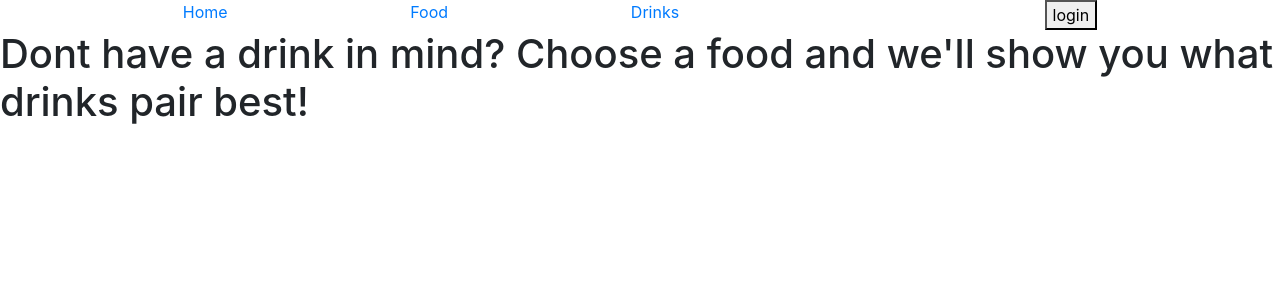
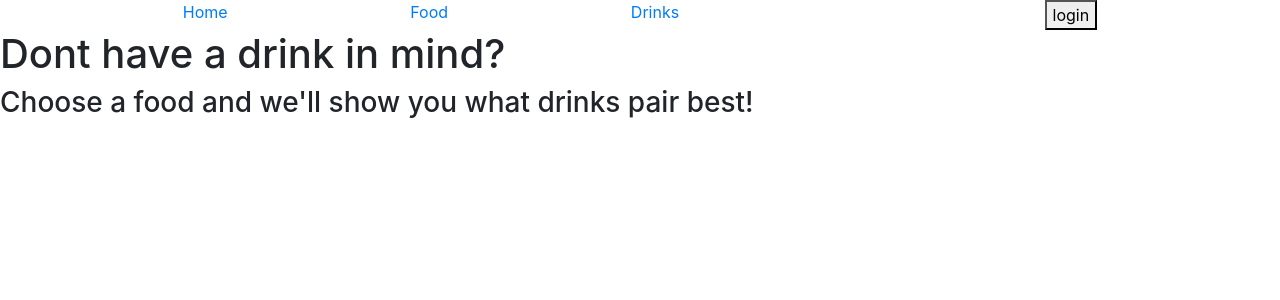
Before and after one commit to Joe-dev13/best-paired, a React (Create React App) app: page /foodChoices in a window 1280 px wide. Shown: the top 300 px of the page. Built offline with nearby package versions, Linux system fonts and the light colour scheme.

Commit message:
fixing up pairs

```diff
--- a/src/actions.js
+++ b/src/actions.js
@@ -7,9 +7,10 @@ export function addToProfile( drinks ) {
     }
 }
 
-export function findPairs() {
+export function findPairs( food ) {
     return{
-        type: actionTypes.FIND_PAIRS
+        type: actionTypes.FIND_PAIRS,
+        payload: food
     }
 }
 
--- a/src/components/FoodPage.jsx
+++ b/src/components/FoodPage.jsx
@@ -3,7 +3,8 @@ import React from 'react'
 export default function FoodPage() {
     return (
         <div>
-            <h1>Dont have a drink in mind? Choose a food and we'll show you what drinks pair best!</h1>
+            <h1>Dont have a drink in mind?</h1>
+            <h3>Choose a food and we'll show you what drinks pair best!</h3>
         </div>
     )
 }
--- a/src/pairs/beerPairs.js
+++ b/src/pairs/beerPairs.js
@@ -2,25 +2,25 @@ export const pairs = [
     {
         name: 'BudLight',
         food:  [
-            'Cheese Burger',
+            'Steakburger with Tangy Caramelized Onions and Herb Butter',
             'Cheese Pizza',
-            'Lemon Pepper'
+            'Smoked Chicken Wings'
         ]
     },
     {
         name: 'Coors Light',
         food:  [
             'Cheese Burger',
-            'Cheese Pizza',
-            'Lemon Pepper'
+            'Cheesy Potato and Kale Gratin With Rye Croutons',
+            'Lemon-Roasted Salmon With Escarole, Asparagus, and Potatoes'
         ]
     },
     {
         name: 'Budweiser',
         food:  [
             'Cheese Burger',
-            'Cheese Pizza',
-            'Lemon Pepper'
+            'Chicken Chimichanga',
+            'Sheet-Pan Crispy Fish Tacos With Chili-Roasted Corn'
         ]
     },
     {
@@ -34,49 +34,49 @@ export const pairs = [
     {
         name: 'Heineken',
         food:  [
-            'Cheese Burger',
+            'Sheet-Pan Crispy Fish Tacos With Chili-Roasted Corn',
             'Cheese Pizza',
-            'Lemon Pepper'
+            'Smoked Chicken Wings'
         ]
     },
     {
         name: 'Blue Moon',
         food:  [
-            'Cheese Burger',
-            'Cheese Pizza',
-            'Lemon Pepper'
+            'Coconut Chicken Curry in a Hurry',
+            'Chicken Chimichanga',
+            'Lemon Pepper Wings'
         ]
     },
     {
         name: 'Yuengling Lager',
         food:  [
-            'Cheese Burger',
+            'Grilled Pork Chops with Pineapple-Turmeric Glaze',
             'Cheese Pizza',
-            'Lemon Pepper'
+            'Lemon-Roasted Salmon With Escarole, Asparagus, and Potatoes'
         ]
     },
     {
         name: 'Samuel Adams',
         food:  [
-            'Cheese Burger',
-            'Cheese Pizza',
-            'Lemon Pepper'
+            'Grilled Jerk Chicken',
+            'Cheesy Potato and Kale Gratin With Rye Croutons',
+            'Lemon Pepper Wings'
         ]
     },
     {
         name: 'Modelo',
         food:  [
-            'Cheese Burger',
-            'Cheese Pizza',
-            'Lemon Pepper'
+            'Chicken Chimichanga',
+            'Southern One-Cup Peach Cobbler',
+            'Lemon Pepper Wings'
         ]
     },
     {
         name: 'Dos Equis',
         food:  [
-            'Cheese Burger',
+            'Herb-Crusted Cauliflower Steaks',
             'Cheese Pizza',
-            'Lemon Pepper'
+            'Smoked Chicken Wings'
         ]
     }
 ]
--- a/src/pairs/winePairs.js
+++ b/src/pairs/winePairs.js
@@ -2,7 +2,7 @@ export const winePairs = [
     {
         wineName : 'Alpha Estate Vieilles Vignes Single Block Reserve Xinomavro 2016',
         food : [
-            'Stake',
+            'Steakburger with Tangy Caramelized Onions and Herb Butter',
             'Mac & Cheese',
             'Lobster'
         ]
@@ -10,32 +10,32 @@ export const winePairs = [
     {
         wineName : 'Ankida Ridge Vineyards Pinot Noir 2017',
         food : [
-            'Stake',
-            'Mac & Cheese',
+            'Coconut Chicken Curry in a Hurry',
+            'Greek-Style Shrimp Pasta With Kale',
             'Lobster'
         ]
     },
     {
         wineName : 'Giovanni Rosso Etna Bianco DOC 2018',
         food : [
-            'Stake',
+            'Grilled Pork Chops with Pineapple-Turmeric Glaze',
             'Mac & Cheese',
-            'Lobster'
+            'Gingerbread Brownies'
         ]
     },
     {
         wineName : 'Planeta Frappato Vittoria DOC 2018',
         food : [
-            'Stake',
-            'Mac & Cheese',
+            'Herb-Crusted Cauliflower Steaks',
+            'Sheet-Pan Crispy Fish Tacos With Chili-Roasted Corn',
             'Lobster'
         ]
     },
     {
         wineName : 'Luis Seabra Xisto Ilimitado Branco 2018',
         food : [
-            'Stake',
-            'Mac & Cheese',
+            'Greek-Style Shrimp Pasta With Kale',
+            'Cheesy Potato and Kale Gratin With Rye Croutons',
             'Lobster'
         ]
     },
@@ -43,48 +43,48 @@ export const winePairs = [
         wineName : 'Thacher Shell Creek Vineyards Highlands District Valdiguié 2018',
         food : [
             'Stake',
-            'Mac & Cheese',
-            'Lobster'
+            'Herb-Crusted Cauliflower Steaks',
+            'Grain Bowl With Spiced Squash, Mushrooms, and Curried Yogurt'
         ]
     },
     {
         wineName : 'Louis Roederer et Philippe Starck Brut Nature Millesime 2012',
         food : [
             'Stake',
-            'Mac & Cheese',
-            'Lobster'
+            'Lemon-Roasted Salmon With Escarole, Asparagus, and Potatoes',
+            'Shawarma-Spiced Braised Leg of Lamb'
         ]
     },
     {
         wineName : 'Southold Farm + Cellar All Things Go 2018',
         food : [
-            'Stake',
-            'Mac & Cheese',
+            'Gingerbread Brownies',
+            'Greek-Style Shrimp Pasta With Kale',
             'Lobster'
         ]
     },
     {
         wineName : 'Tornatore Etna Rosso 2017',
         food : [
-            'Stake',
-            'Mac & Cheese',
+            'Grain Bowl With Spiced Squash, Mushrooms, and Curried Yogurt',
+            'Smoked Chicken Wings',
             'Lobster'
         ]
     },
     {
         wineName : 'Evening Land Seven Springs Vineyard Gamay Noir 2018',
         food : [
-            'Stake',
-            'Mac & Cheese',
+            'Shawarma-Spiced Braised Leg of Lamb',
+            'Herb-Crusted Cauliflower Steaks',
             'Lobster'
         ]
     },
     {
         wineName : 'Ar.Pe.Pe. Rosso di Valtellina 2017',
         food : [
-            'Stake',
+            'Southern One-Cup Peach Cobbler',
             'Mac & Cheese',
-            'Lobster'
+            'Lemon-Roasted Salmon With Escarole, Asparagus, and Potatoes'
         ]
     }
 ]
--- a/src/reducers.js
+++ b/src/reducers.js
@@ -1,8 +1,4 @@
 import { actionTypes } from './constants'
-
-// const [ error, setError ] = useState(null);
-// const [ isLoaded, setIsLoaded ] = useState(false);
-// const [ state , setState ] = useState([]);
 
 const initialState = {
     beers : [],
```
Also changed, not shown: 1 other file (tests, documents, lock files or other folders).
